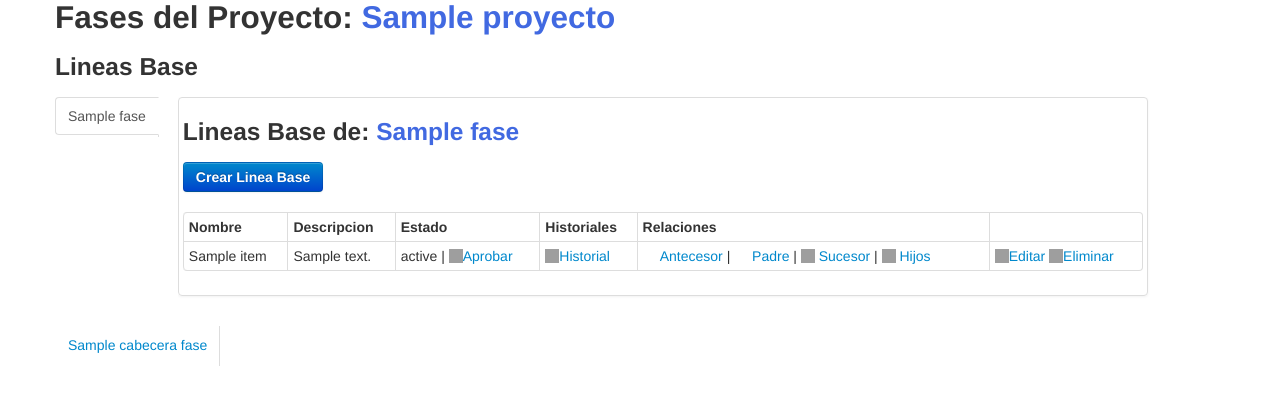
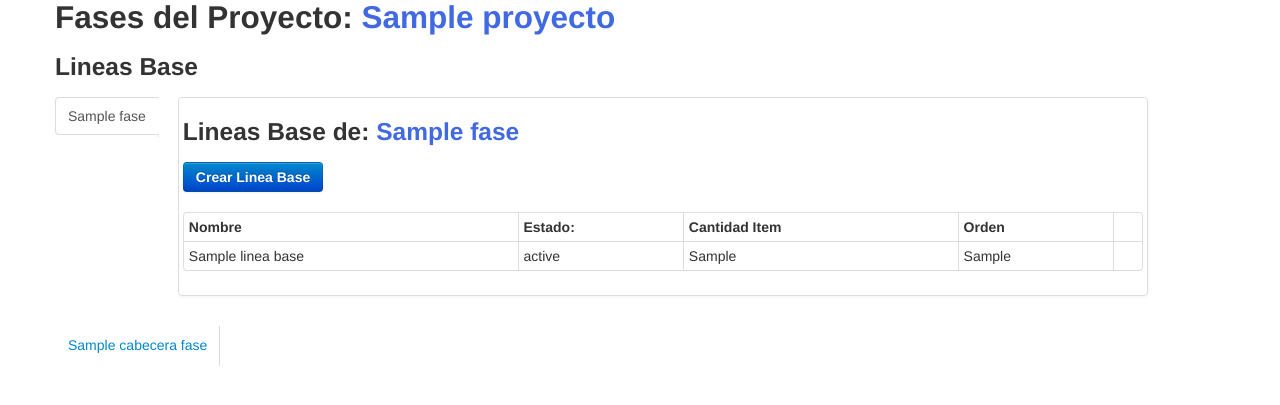
Before and after one commit to Franq17/GPM, a Python web app: template GPMmodulos/webapp/templates/cambios/lineasbasexproyecto.html in a window 1280 px wide, after a click that opens the changed part. Shown: the part 121-526 px from the top of the page. Run offline with Jinja, Linux system fonts and the light colour scheme; the template is opened without the code that fills it: most values are stand-ins (such as "Sample title", 1, 10 or a date in 2020); some libraries are stand-ins or nearby versions; grey boxes are pictures that could not be loaded.

Commit message:
Crear Linea Base, funcionando.

```diff
--- a/GPMmodulos/webapp/templates/admin/fasesxproyecto.html
+++ b/GPMmodulos/webapp/templates/admin/fasesxproyecto.html
@@ -13,7 +13,7 @@
 	<h2>Fases del Proyecto: <font color="royalblue">{{ proyecto.nombre }}</font></h2>
 	<div class="row-fluid">
 	    <div class="span2">
-	    <a class="btn btn-primary" href="{{ url_for('admin.crearFase', proyecto_id=proyecto.id)}}"><strong>Crear Fase</strong></a><br><br></div>
+	    <a class="btn btn-primary" href="{{ url_for('admin.crearFase', proyecto_id=proyecto.id, )}}"><strong>Crear Fase</strong></a><br><br></div>
     </div>
 
 	<table class='table table-bordered table-hover table-condensed'>
--- a/GPMmodulos/webapp/templates/cambios/crearLineaBase.html
+++ b/GPMmodulos/webapp/templates/cambios/crearLineaBase.html
@@ -6,6 +6,6 @@
 {% block body %}
 <div class="container">
     <h2>Crear Linea Base</h2>
-    {{ render_form(url_for('admin.crearLineaBase', proyecto_id=proyecto.id), form)}}
+    {{ render_form(url_for('cambios.crearLB', proyecto_id=proyecto.id, fase_id=fase.id), form)}}
 </div>
 {% endblock %}
--- a/GPMmodulos/webapp/templates/cambios/lineasbasexproyecto.html
+++ b/GPMmodulos/webapp/templates/cambios/lineasbasexproyecto.html
@@ -1,7 +1,7 @@
 {% from "macros/_form.html" import render_form %}
 {% extends "layouts/base.html" %}
 {% set page_header = _(active|capitalize) %}
-{% set page_title = 'Proyecto_Item' %}
+{% set page_title = 'Proyecto_LineaBase' %}
 
 {% block body %}
 <h2>Fases del Proyecto: <font color="royalblue">{{ proyecto.nombre }}</font></h2>
@@ -26,7 +26,7 @@
 
 					<div class="row-fluid">
 						<div class="span3">
-						<a class="btn btn-primary" href="{{ url_for('cambios.crearLineaBase', proyecto_id=proyecto.id, fase_id=fase.id)}}"><strong>Crear Linea Base</strong></a><br><br>
+						<a class="btn btn-primary" href="{{ url_for('cambios.crearLB', proyecto_id=proyecto.id, fase_id=fase.id)}}"><strong>Crear Linea Base</strong></a><br><br>
 						</div>
 	    			</div>
 
@@ -34,30 +34,19 @@
 						<thead>
 						<tr>
 							<th>Nombre</th>
-							<th>Descripcion</th>
-							<th>Estado</th>
-							<th>Historiales</th>
-							<th>Relaciones</th>
+							<th>Estado:</th>
+							<th>Cantidad Item</th>
+							<th>Orden</th>
 							<th></th>
 						</tr>
 						</thead>
-						{% for item in fase.getItems(proyecto.id) %}
+						{% for lb in fase.lineaBase %}
 						<tr>
-							<td>{{ item.nombre }}</td>
-							<td>{{ item.descripcion }}</td>
-							<td>{{ item.getEstado() }} |
-							{% if item.getEstado()=='aprobado'%}
-							<a href="{{ url_for('des.desaprobarItem', item_id=item.id) }}"><i class="icon-remove"></i>Desaprobar</a>
-							{%else%}
-							 <a href="{{ url_for('des.aprobarItem', item_id=item.id) }}"><i class="icon-ok"></i>Aprobar</a>{%endif%}</td>
-							<td><a data-toggle="modal" href="#{{item.id}}"><i class="icon-calendar"></i>Historial</a></td>
-							<td><a href="#"><i class="icon-plus"></i> Antecesor</a> | <a data-toggle="modal" href="#padre{{item.id}}"><i class="icon-plus"></i> Padre</a> | <a href="#"><i class="icon-eye-open"></i> Sucesor</a> | <a data-toggle="modal" href="#hijos{{item.id}}"><i class="icon-eye-open"></i> Hijos</a></td>
-							<td><a href="{{ url_for('des.item', item_id=item.id, proyecto_id=proyecto.id) }}"><i class="icon-pencil"></i>Editar</a>
-							{%if proyecto.comite is none%}
-							<a href="#" onClick="alert('El proyecto aun no cuenta con un Comite de cambios.')"><i class="icon-remove"></i>Eliminar</a></td>
-							{% else%}
-							<a data-toggle="modal" href="#modalSolicitud"><i class="icon-remove"></i>Eliminar</a> </td>
-							{% endif %}
+							<td>{{ lb.nombre }}</td>
+							<td>{{ lb.getEstado() }}</td>
+							<td>{{ lb.getNroItems() }}</td>
+							<td>{{ lb.numero_lb }}</td>
+							<th></th>
 						</tr>
 
 						{% endfor %}
--- a/GPMmodulos/webapp/vistas/forms_gdc.py
+++ b/GPMmodulos/webapp/vistas/forms_gdc.py
@@ -45,3 +45,9 @@ class UserxComiteForm(Form):
     # A demo of datepicker.
     usuarioPorComite = SelectMultipleField(u'Usuarios' ,coerce=int)
     submit = SubmitField(u'Agregar Miembro')
+
+class CrearLBForm(Form):
+    next = HiddenField()
+    nombre = TextField(u'Nombre de Linea de Base', [Required(), Length(REALNAME_LEN_MIN, REALNAME_LEN_MAX)])
+    numero_lb = SelectField(u'Orden de Linea Base',coerce=int,)
+    submit = SubmitField(u'Crear')
--- a/GPMmodulos/webapp/vistas/views_adm.py
+++ b/GPMmodulos/webapp/vistas/views_adm.py
@@ -468,7 +468,6 @@ def crearFase(proyecto_id):
     """Funcion que permite instanciar una Fase de un Proyecto"""
     proyecto = Proyecto.query.filter_by(id=proyecto_id).first_or_404()
     if proyecto.fases.count() < proyecto.numero_fases:
-
         form = CrearFaseForm(next=request.args.get('next'))
         form.lider_fase.choices=[(g.id, g.nombre) for g in proyecto.usuarioPorProyecto]
 
```
Also changed, not shown: GPMmodulos/webapp/modelos/models_adm.py (+14 -12 lines), GPMmodulos/webapp/vistas/views_gdc.py (+29 -0 lines).
